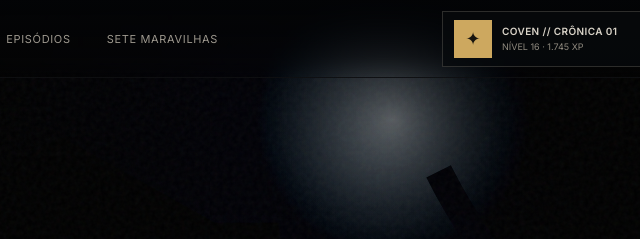
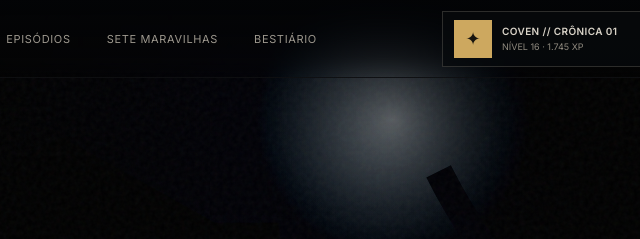
Before and after one commit to danishygirl/coven, a website: page public/index.html in a window 1280 px wide. Shown: the top 239 px of the page, 590-1230 px from the left. Drawn offline with nearby package versions, Linux system fonts and the light colour scheme.

Commit message:
Update index.html

```diff
--- a/public/index.html
+++ b/public/index.html
@@ -28,6 +28,7 @@
       <a href="#mapa" data-route="mapa">MAPA</a>
       <a href="#episodios" data-route="episodios">EPISÓDIOS</a>
       <a href="#deck" data-route="deck">SETE MARAVILHAS</a>
+      <a href="bestiario.html">BESTIÁRIO</a>
     </nav>
 
     <div class="profile-chip">
```
